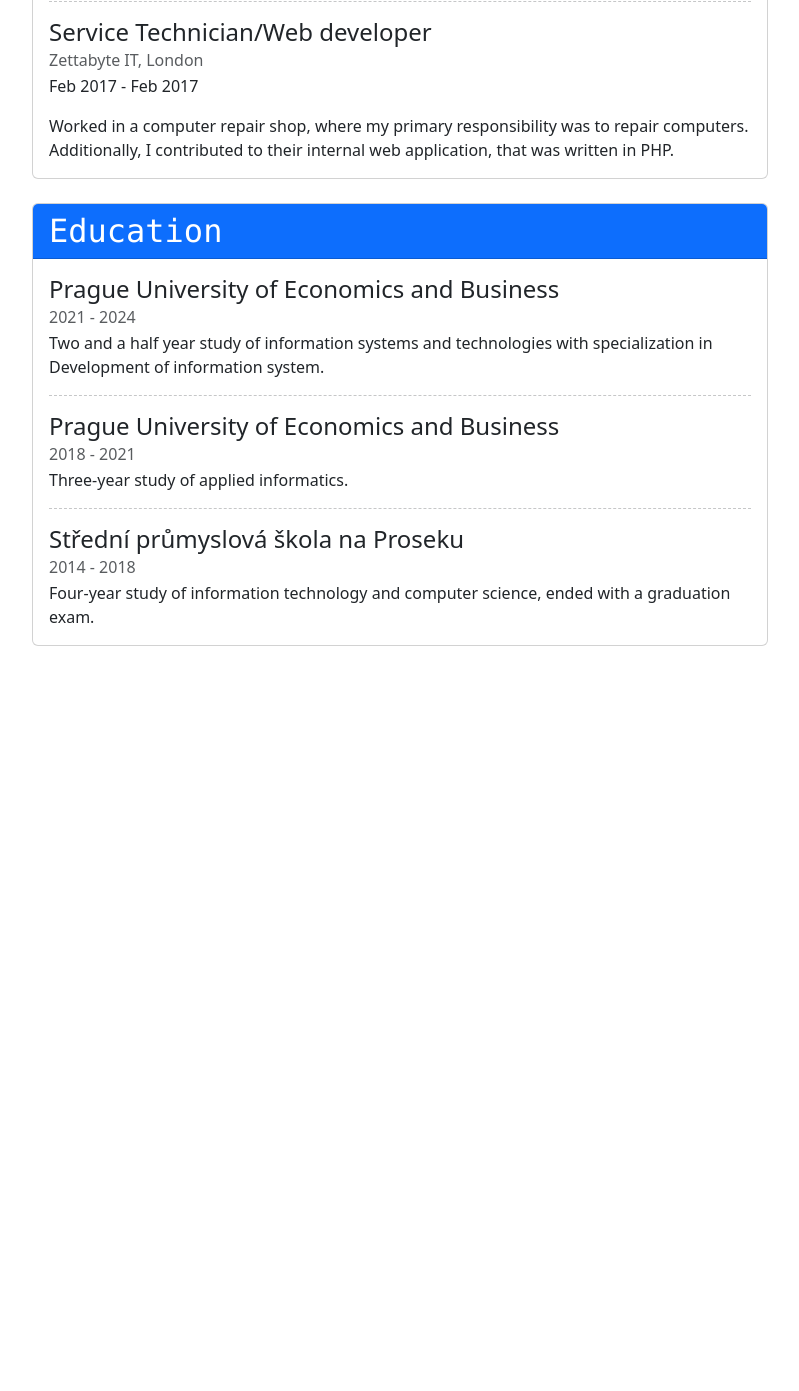
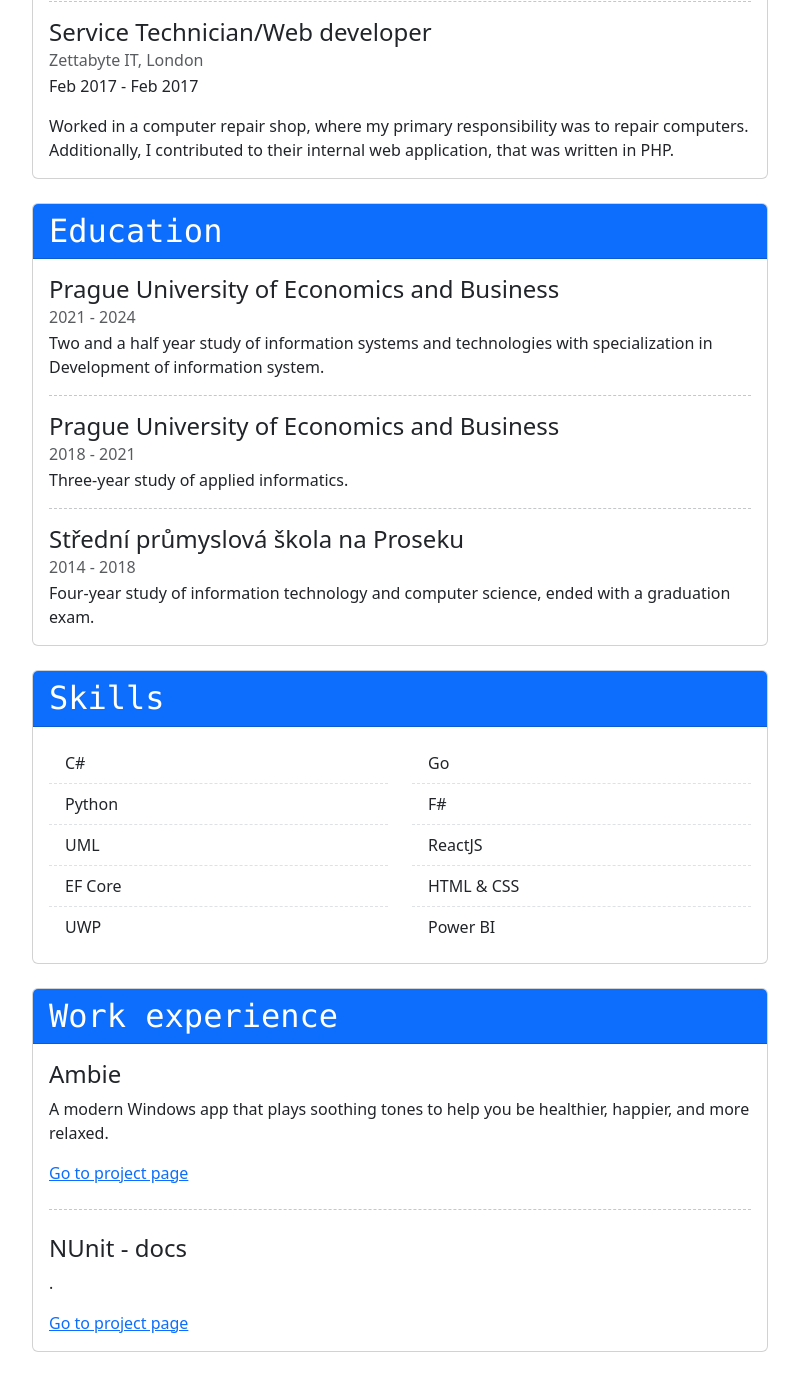
Before and after one commit to MichalMoudry/michalmoudry.github.io, a Jekyll site: the page built from index.html, in a window 1280 px wide and 1400 px high, scrolled down 690 px. Shown: the top 1391 px of the window, without its empty margins (430-1229 px from the left). Built offline with Jekyll 4.4.1, drawn with Linux system fonts in a browser that asks for light colours; before the commit the page ends 1384 px from its top, so only the background shows below that.

Commit message:
Finished more sections

```diff
--- /dev/null
+++ b/_includes/osscontribs.html
@@ -0,0 +1,21 @@
+<div class="card-header text-bg-primary">
+    <h2 class="font-monospace mb-0">Work experience</h2>
+</div>
+<div class="card-body">
+    <h3 class="card-title fs-4">Ambie</h3>
+    <p class="card-text">
+        A modern Windows app that plays soothing tones to help you be
+        healthier, happier, and more relaxed.
+    </p>
+    <a href="https://github.com/jenius-apps/ambie" class="card-link" title="Link to the project">
+        Go to project page
+    </a>
+
+    <hr class="border-dashed my-4" />
+
+    <h3 class="card-title fs-4">NUnit - docs</h3>
+    <p class="card-text">.</p>
+    <a href="https://github.com/nunit/docs" class="card-link" title="Link to the project">
+        Go to project page
+    </a>
+</div>
--- /dev/null
+++ b/_includes/skills.html
@@ -0,0 +1,25 @@
+<div class="card-header text-bg-primary">
+    <h2 class="font-monospace mb-0">Skills</h2>
+</div>
+<div class="card-body">
+    <div class="row">
+        <div class="col">
+            <ul class="list-group list-group-flush">
+                <li class="list-group-item border-dashed">C#</li>
+                <li class="list-group-item border-dashed">Python</li>
+                <li class="list-group-item border-dashed">UML</li>
+                <li class="list-group-item border-dashed">EF Core</li>
+                <li class="list-group-item border-dashed">UWP</li>
+            </ul>
+        </div>
+        <div class="col">
+            <ul class="list-group list-group-flush">
+                <li class="list-group-item border-dashed">Go</li>
+                <li class="list-group-item border-dashed">F#</li>
+                <li class="list-group-item border-dashed">ReactJS</li>
+                <li class="list-group-item border-dashed">HTML & CSS</li>
+                <li class="list-group-item border-dashed">Power BI</li>
+            </ul>
+        </div>
+    </div>
+</div>
--- a/index.html
+++ b/index.html
@@ -58,6 +58,14 @@ layout: default
             <div class="card mt-4">
                 {% include education.html %}
             </div>
+
+            <div class="card mt-4">
+                {% include skills.html %}
+            </div>
+
+            <div class="card mt-4">
+                {% include osscontribs.html %}
+            </div>
         </div>
     </div>
 </div>
```
